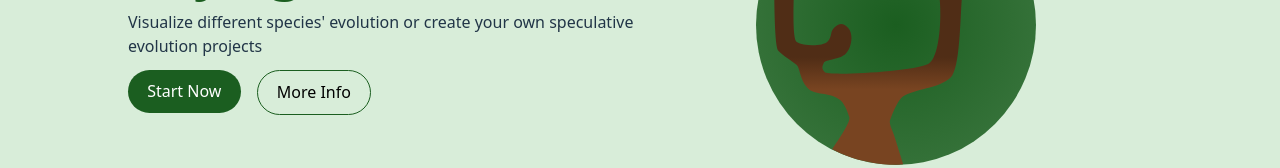
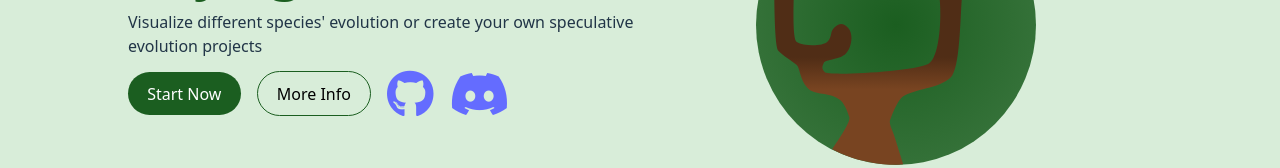
Before and after one commit to LUCHER4321/CPT-Frontend, a React (Vite) app: page / in a window 1280 px wide. Shown: the part 259-427 px from the top of the page. Built offline with nearby package versions, Linux system fonts and the light colour scheme; no server answers.

Commit message:
Update Hero.tsx

```diff
--- a/src/components/home/Hero.tsx
+++ b/src/components/home/Hero.tsx
@@ -1,4 +1,4 @@
-import { borderButton, filledButton, title } from "../../data/classNames";
+import { borderButton, filledButton, linkButton, title } from "../../data/classNames";
 import { LinkButton } from "../LinkButton";
 
 interface HeroProps {
@@ -19,9 +19,15 @@ export const Hero = ({
                 <p className="text-center sm:text-start my-3">
                     Visualize different species' evolution or create your own speculative evolution projects
                 </p>
-                <div className="flex flex-row mt-3">
+                <div className="flex flex-row mt-3 items-center">
                     <LinkButton className={"mr-4 " + filledButton} href={hrefStart}>Start Now</LinkButton>
                     <LinkButton className={borderButton} href={hrefInfo}>More Info</LinkButton>
+                    <a className={linkButton + " ml-4"} href="https://github.com/LUCHER4321/CPT-Frontend" target="_blank" title="GitHub Repository">
+                        <i className="fa-brands fa-github text-5xl"/>
+                    </a>
+                    <a className={linkButton + " ml-4"} href="https://discord.gg/s9cJJHcnA4" target="_blank" title="Discord Server">
+                        <i className="fa-brands fa-discord text-5xl"/>
+                    </a>
                 </div>
             </div>
             <div className="sm:w-1/2 w-full flex justify-center items-center">
```
